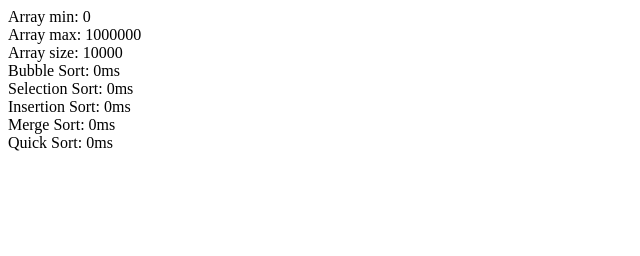
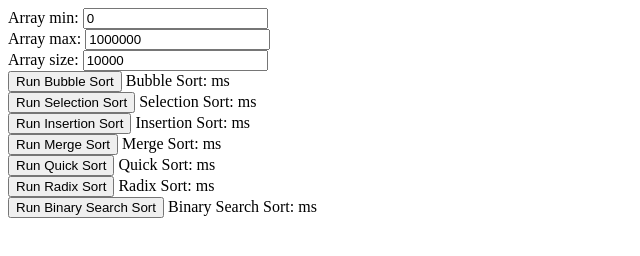
Before and after one commit to acjones617/sorting-comparisons, a website: page index.html in a window 1280 px wide. Shown: the whole page, without its empty margins (0-640 px from the left). Drawn offline with Linux system fonts and the light colour scheme.

Commit message:
Make sorting more dynamic and interactive

```diff
--- a/algorithms/selectionSort.js
+++ b/algorithms/selectionSort.js
@@ -22,4 +22,4 @@
 
     return unsortedArray;
   }
-})()
+})();
--- a/bigArray.js
+++ b/bigArray.js
@@ -47,10 +47,11 @@
   }
 
   window.Sorts = function() {
+    this.newBigArray = randomBigArray;
+    this.arrayMinNum = minNum;
+    this.arrayMaxNum = maxNum;
+    this.arraySize = size;
     this.bigArray = randomBigArray(size, minNum, maxNum);
     // this.orderedArray = orderedBigArray(size, minNum, maxNum);
-    this.minNum = minNum;
-    this.maxNum = maxNum;
-    this.size = size;
   };
 })()
--- a/index.html
+++ b/index.html
@@ -4,25 +4,38 @@
 </head>
 <body>
   <div class="big-array">
-    Array min: <span id="array-min"></span><br>
-    Array max: <span id="array-max"></span><br>
-    Array size: <span id="array-size"></span><br>
+    Array min: <input type="text" id="array-min"><br>
+    Array max: <input type="text" id="array-max"><br>
+    Array size: <input type="text" id="array-size"><br>
   </div>
 
   <div class="bubble">
+    <button id="bubble-run">Run Bubble Sort</button>
     Bubble Sort: <span id="bubble-time"></span>ms
   </div>
   <div class="selection">
+    <button id="selection-run">Run Selection Sort</button>
     Selection Sort: <span id="selection-time"></span>ms
   </div>
   <div class="insertion">
+    <button id="insertion-run">Run Insertion Sort</button>
     Insertion Sort: <span id="insertion-time"></span>ms
   </div>
   <div class="merge">
+    <button id="merge-run">Run Merge Sort</button>
     Merge Sort: <span id="merge-time"></span>ms
   </div>
   <div class="quick">
+    <button id="quick-run">Run Quick Sort</button>
     Quick Sort: <span id="quick-time"></span>ms
+  </div>
+  <div class="radix">
+    <button id="radix-run">Run Radix Sort</button>
+    Radix Sort: <span id="radix-time"></span>ms
+  </div>
+  <div class="binarySearch">
+    <button id="binarySearch-run">Run Binary Search Sort</button>
+    Binary Search Sort: <span id="binarySearch-time"></span>ms
   </div>
   <script src="./bigArray.js"></script>
   <script src="algorithms/bubbleSort.js"></script>
@@ -30,6 +43,8 @@
   <script src="algorithms/insertionSort.js"></script>
   <script src="algorithms/mergeSort.js"></script>
   <script src="algorithms/quickSort.js"></script>
+  <script src="algorithms/radixSort.js"></script>
+  <script src="algorithms/binarySearchSort.js"></script>
   <script src="./runSorts.js"></script>
 </body>
 
--- a/runSorts.js
+++ b/runSorts.js
@@ -1,6 +1,27 @@
 (function(){
   var sort = function(type, algorithms) {
+    var changed = false;
+    if (algorithms.arrayMinNum !== document.getElementById('array-min').value) {
+      algorithms.arrayMinNum = document.getElementById('array-min').value;
+      changed = true;
+    }
+
+    if (algorithms.arrayMaxNum !== document.getElementById('array-max').value) {
+      algorithms.arrayMaxNum = document.getElementById('array-max').value;
+      changed = true;
+    }
+
+    if (algorithms.arraySize !== document.getElementById('array-size').value) {
+      algorithms.arraySize = document.getElementById('array-size').value;
+      changed = true;
+    }
+
+    if (changed) {
+      algorithms.bigArray = algorithms.newBigArray(algorithms.arraySize, algorithms.arrayMinNum, algorithms.arrayMaxNum);
+    }
+
     var arrayCopy = algorithms.bigArray.slice();
+    // var arrayCopy = algorithms.orderedArray.slice();
     var initTime = (new Date()).getTime();
     var results = algorithms[type+'Sort'](arrayCopy);
     execTime = (new Date()).getTime() - initTime;
@@ -8,19 +29,42 @@
     document.getElementById(type+'-time').innerText = execTime.toString();
   };
 
+  var sortTypes = {
+    'bubble': {maxSize: 20000},
+    'selection': {maxSize: 40000},
+    'insertion': {maxSize: 40000},
+    'merge': {maxSize: 1000000},
+    'quick': {maxSize: 5000000},
+    'radix': {maxSize: 100000},
+    'binarySearch': {maxSize: 100000}
+  };
+
+
   window.addEventListener('load', function() {
     var algorithms = new window.Sorts();
+    document.getElementById('array-min').value = algorithms.arrayMinNum;
+    document.getElementById('array-max').value = algorithms.arrayMaxNum;
+    document.getElementById('array-size').value = algorithms.arraySize;
 
-    document.getElementById('array-min').innerText = algorithms.minNum;
-    document.getElementById('array-max').innerText = algorithms.maxNum;
-    document.getElementById('array-size').innerText = algorithms.size;
-
-    sort('bubble', algorithms);
-    sort('selection', algorithms);
-    sort('insertion', algorithms);
-    sort('merge', algorithms);
-    sort('quick', algorithms);
-
+    // sort('bubble', algorithms);
+    // sort('selection', algorithms);
+    // sort('insertion', algorithms);
+    // sort('merge', algorithms);
+    // sort('quick', algorithms);
+    // sort('radix', algorithms);
+    // sort('binarySearch', algorithms);
+    for (var type in sortTypes) {
+      document.getElementById(type+'-run').addEventListener('click', function(event) {
+        type = event.target.id.split('-')[0];
+        if (document.getElementById('array-size').value > sortTypes[type].maxSize) {
+          alert("You probably don't want to run that...");
+        } else {
+          sort(type, algorithms);
+        }
+      })
+    }
   });
 
+
+
 })();
```
